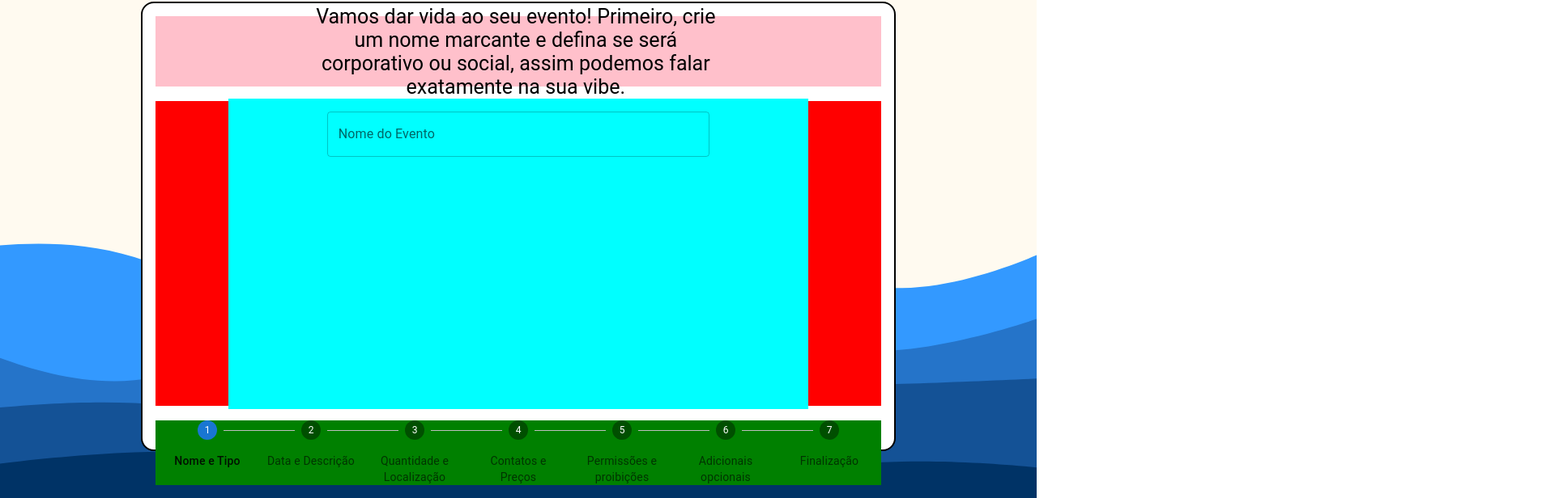
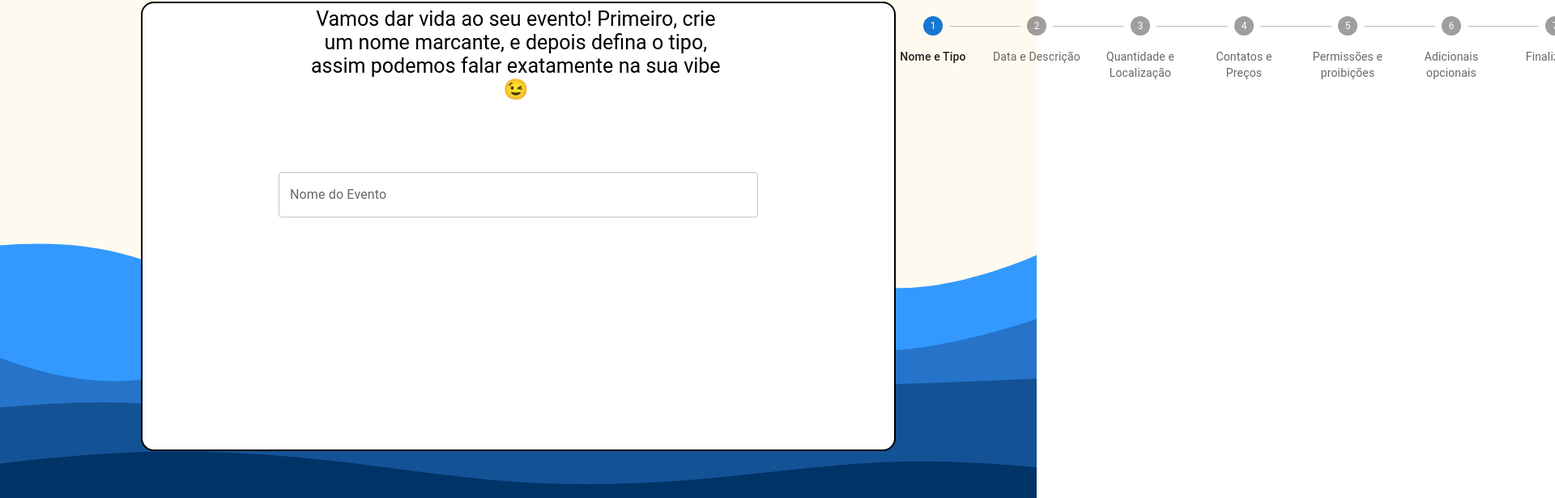
Before and after one commit to thiagoisdead/frontend, a Next.js app: page /events/createEvent in a window 1280 px wide. Shown: the part 120-736 px from the top of the page at 81% size, 1920 px wide, since content can reach past the window. Built offline with nearby package versions, Linux system fonts and the light colour scheme; no server answers; a web font is replaced by a local one.

Commit message:
refatoração das entradas, sanitização das entradas e adição de imagens e animação na tela de criação de evento

```diff
--- a/src/app/events/createEvent/page.tsx
+++ b/src/app/events/createEvent/page.tsx
@@ -2,6 +2,7 @@
 
 import {
   Box,
+  Button,
   Fade,
   FormControl,
   Slide,
@@ -11,7 +12,9 @@ import {
   TextField,
   Typography
 } from '@mui/material';
-import { useEffect, useMemo, useState } from 'react';
+import { useEffect, useState } from 'react';
+import '@fontsource/special-gothic-expanded-one';
+
 import '../../styles/events.css';
 import { Grid } from '@mui/system';
 import Image from 'next/image';
@@ -30,7 +33,7 @@ const steps = [
 ];
 
 const stepsTexts = [
-  "Vamos dar vida ao seu evento! Primeiro, crie um nome marcante e defina se será corporativo ou social, assim podemos falar exatamente na sua vibe.",
+  "Vamos dar vida ao seu evento! Primeiro, crie um nome marcante, e depois defina o tipo, assim podemos falar exatamente na sua vibe 😉",
   "Segundo passo bacana",
   "Terceiro com emoção",
   "Quarto super importante",
@@ -42,8 +45,14 @@ const stepsTexts = [
 export default function EventStepper() {
   const [activeStep, setActiveStep] = useState(0);
   const [pendingStep, setPendingStep] = useState<number | null>(null);
-  const [step0Name, setStep0Name] = useState('');
-  const [step0Type, setStep0Type] = useState('');
+  const [data, setData] = useState({
+    step0Name: '',
+    step0Type: '',
+    // future fields:
+    // step1Date: '',
+    // step1Description: '',
+  });
+
 
   const [showBox, setShowBox] = useState(false);
   const [showImage, setShowImage] = useState(false);
@@ -76,46 +85,107 @@ export default function EventStepper() {
     }
   }, [stepTextDone]);
 
-  // + useMemo para completed
-  const completed = useMemo(() => {
-    const step0Done = step0Name.trim() !== '' && step0Type.trim() !== '';
-    return [step0Done, ...Array(steps.length - 1).fill(false)];
-  }, [step0Name, step0Type]);
+  const handleChange = (key: string, value: string) => {
+    setData((prev) => ({ ...prev, [key]: value }));
+  };
 
   const renderStepContent = (step: number) => {
     switch (step) {
       case 0:
         return (
-          <Grid container spacing={2} display={'flex'} bgcolor={'cyan'} alignContent={'center, space-beteween'} justifyContent={'center'} sx={{ height: '24rem' }}>
+          <Grid container spacing={2} display={'flex'}
+            // bgcolor={'cyan'}
+            alignContent={'center, space-beteween'} justifyContent={'center'} sx={{ height: '25rem' }} mb={'2rem'}>
             <Grid size={{ lg: 8, sm: 6, xs: 12 }}>
               <FormControl fullWidth margin="normal">
                 <TextField
                   fullWidth
                   label="Nome do Evento"
-                  value={step0Name}
-                  onChange={(e) => setStep0Name(e.target.value)}
+                  value={data?.step0Name}
+                  onChange={(e) => handleChange('step0Name', e.target.value)}
                 />
               </FormControl>
             </Grid>
-            <Grid size={{ lg: 6, sm: 6, xs: 12 }} display={'flex'} justifyContent={'center'} bgcolor={'yellow'} sx={{
-              opacity: step0Name ? 1 : 0,
-              transition: 'opacity 0.3s ease-in-out',
-            }}>
-              <Image src={'/images/beer.svg'} alt='beer' width={200} height={200} />
-            </Grid>
+            <Fade in={!!data?.step0Name} timeout={1000} unmountOnExit>
+              <Grid size={{ lg: 6, sm: 6, xs: 12 }} display={'flex'} justifyContent={'center'} alignItems={'flex-start'}>
+                <Typography className='informal' fontSize={20}>Informal, Social</Typography>
+              </Grid>
+
+            </Fade>
+            <Fade in={!!data?.step0Name} timeout={1000} unmountOnExit>
+              <Grid size={{ lg: 6, sm: 6, xs: 12 }} display={'flex'} justifyContent={'center'} alignItems={'flex-start'}>
+                <Typography className='formal' fontSize={20}>Formal, Refinado</Typography>
+              </Grid>
+            </Fade>
             <Grid
               size={{ lg: 6, sm: 6, xs: 12 }}
               display="flex"
               justifyContent="center"
-              bgcolor="yellow"
-              sx={{
-                opacity: step0Name ? 1 : 0,
-                transition: 'opacity 0.3s ease-in-out',
-              }}
+              alignItems="flex-end"
+              // bgcolor="yellow"
+              sx={{ width: 200, height: 200 }}
+
             >
-              <Image src={'/images/socialParty.svg'} alt='beer' width={200} height={200} />
+              <Fade in={!!data?.step0Name} timeout={1000} unmountOnExit>
+                <Button
+                  sx={{
+                    p: 0, // remove padding do botão
+                    background: 'none', // remove background se quiser deixar só a imagem
+                    boxShadow: 'none',
+                  }}
+                  onClick={() => handleChange('step0Type', 'informal')}                >
+                  <Box
+                    sx={{
+                      animation: 'pulse 1.5s ease-in-out infinite',
+                      '@keyframes pulse': {
+                        '0%': { transform: 'scale(1)' },
+                        '50%': { transform: 'scale(1.1)' },
+                        '100%': { transform: 'scale(1)' },
+                      },
+                    }}
+
+                  >
+                    <Image src={'/images/beer.svg'} alt="beer" width={200} height={200} typeof="svg" draggable={false} />
+                  </Box>
+                </Button>
+              </Fade>
             </Grid>
-          </Grid>
+
+            <Grid
+              size={{ lg: 6, sm: 6, xs: 12 }}
+              display="flex"
+              justifyContent="center"
+              alignItems="flex-end"
+              // bgcolor="yellow"
+              sx={{ width: 200, height: 200 }}
+            >
+              <Fade in={!!data?.step0Name} timeout={500} unmountOnExit>
+                <Button
+                  sx={{
+                    p: 0,
+                    background: 'none', // remove background se quiser deixar só a imagem
+                    // boxShadow: 'none',
+                  }}
+                  onClick={() => handleChange('step0Type', 'informal')}
+                >
+                  <Box
+                    sx={{
+                      animation: 'pulse 1.5s ease-in-out infinite',
+                      '@keyframes pulse': {
+                        '0%': { transform: 'scale(1)' },
+                        '50%': { transform: 'scale(1.1)' },
+                        '100%': { transform: 'scale(1)' },
+                      },
+                    }}
+                  >
+                    <Image src={'/images/formalParty.svg'} alt="beer" width={300} height={200} typeof="svg" draggable={false} />
+                  </Box>
+                </Button>
+              </Fade>
+            </Grid>
+
+
+          </Grid >
         );
       case 1:
         return <Typography>Formulário do passo 2</Typography>;
@@ -175,7 +245,7 @@ export default function EventStepper() {
             sx={{ flex: 1, display: 'flex', flexDirection: 'column', justifyContent: 'space-between' }}
           >
             {/* Animated Step Text */}
-            <Grid size={{ xs: 12, lg: 12 }} sx={{ height: '15%', display: 'flex', justifyContent: 'center', bgcolor: 'pink' }}>
+            <Grid size={{ xs: 12, lg: 12 }} sx={{ height: '15%', display: 'flex', justifyContent: 'center' }}>
               <Box sx={{ width: '60%' }}>
                 <StepText
                   texts={stepsTexts}
@@ -191,11 +261,10 @@ export default function EventStepper() {
             </Grid>
 
             {/* Form Content */}
-            <Grid size={{ xs: 12, lg: 12 }} sx={{ height: '65%', display: 'flex', alignItems: 'center', justifyContent: 'center' }} bgcolor={'red'}>
-              <Box sx={{ width: '80%' }}>
+            <Grid size={{ xs: 12, lg: 12 }} sx={{ height: '75%', display: 'flex', alignItems: 'center', justifyContent: 'center' }}>
+              <Box sx={{ width: '100%', height: 'auto' }}>
                 {mountContent && (
-                  <Fade
-                    in={contentVisible && stepTextDone}
+                  <Fade in={contentVisible && stepTextDone}
                     timeout={700}
                     onExited={() => {
                       if (pendingStep !== null) {
@@ -217,7 +286,7 @@ export default function EventStepper() {
             </Grid>
 
             {/* Stepper */}
-            <Grid size={{ xs: 12 }} sx={{ bgcolor: 'green' }}>
+            <Grid size={{ xs: 12 }}>
               <Stepper activeStep={activeStep} alternativeLabel nonLinear>
                 {steps.map((label, index) => (
                   <Step key={label}>
```
